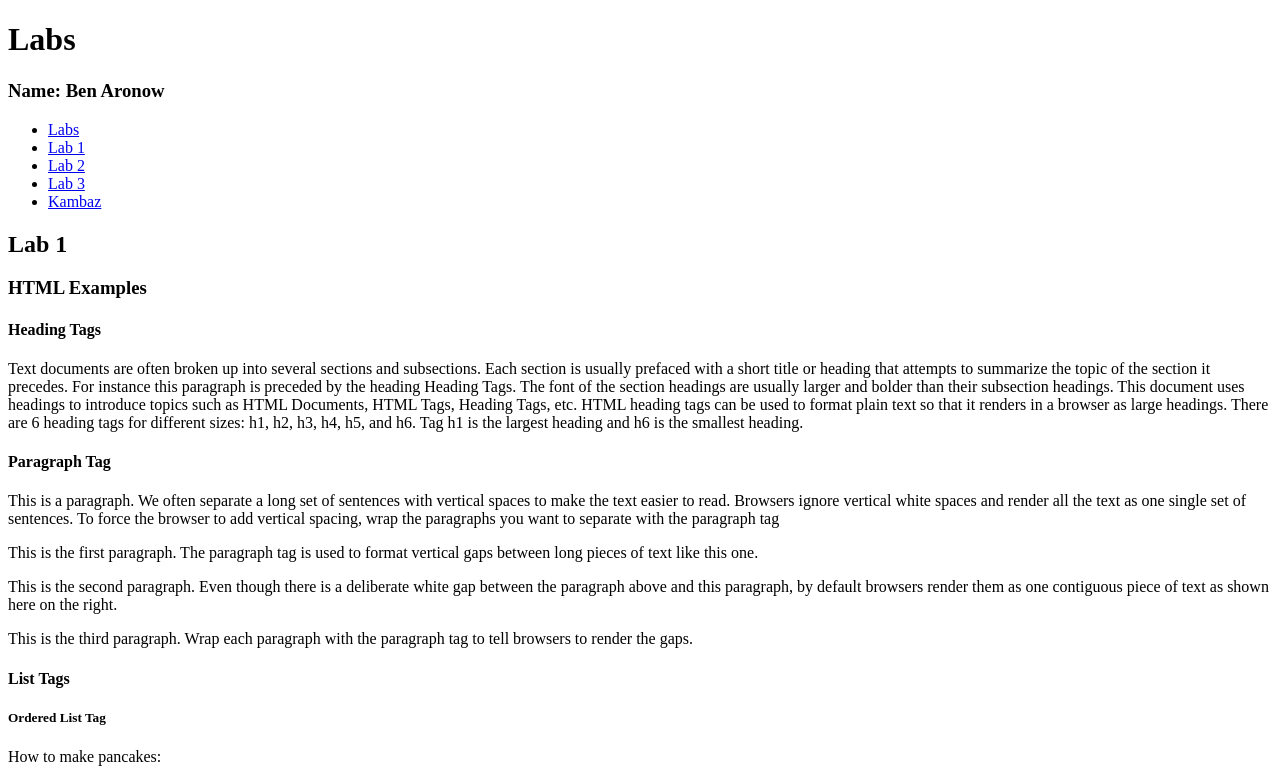
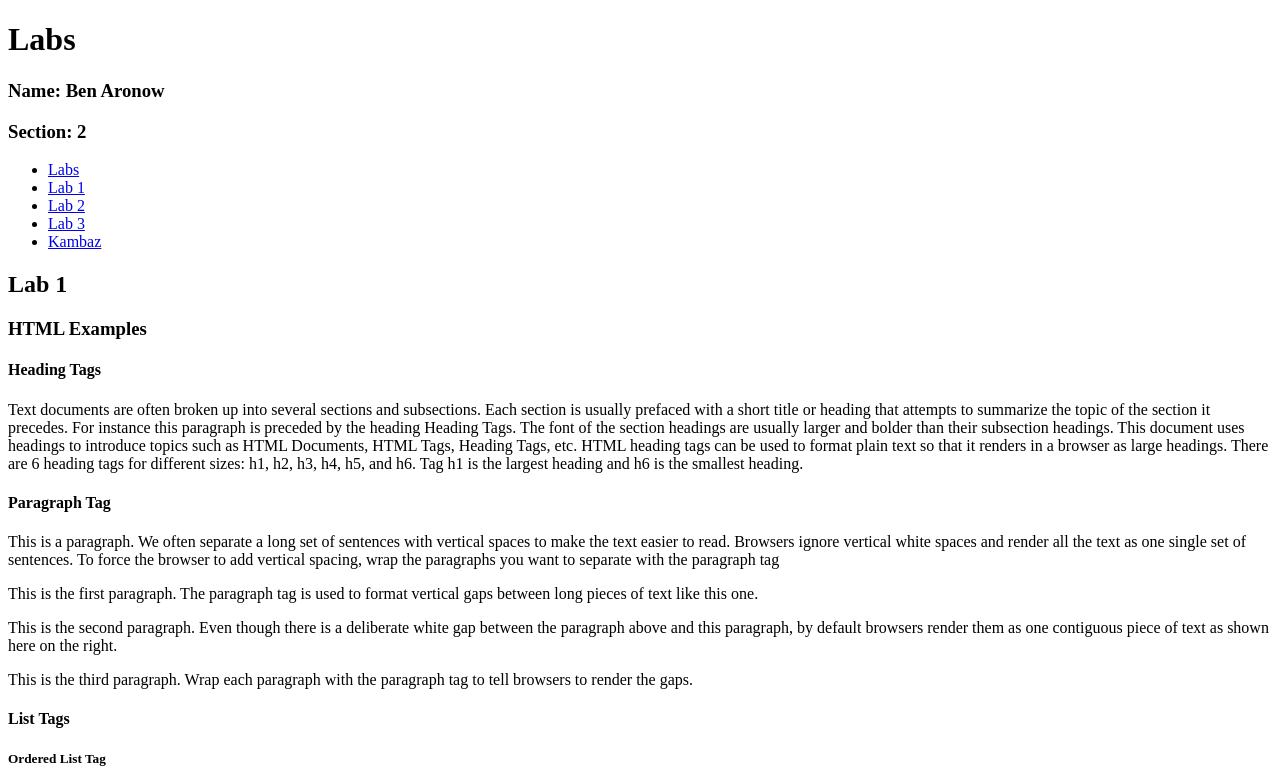
Before and after one commit to benaronow/kambaz-react-web-app, a React (Vite) app: page /#/Labs/Lab1 in a window 1280 px wide. Shown: the top 782 px of the page. Built offline with nearby package versions, Linux system fonts and the light colour scheme.

Commit message:
Added section number to landing page

```diff
--- a/src/Labs/index.tsx
+++ b/src/Labs/index.tsx
@@ -9,6 +9,7 @@ export const Labs = () => {
     <div id="wd-labs">
       <h1>Labs</h1>
       <h3>Name: Ben Aronow</h3>
+      <h3>Section: 2</h3>
       <TOC />
       <Routes>
         <Route path="/" element={<Navigate to="Lab1" />} />
```
